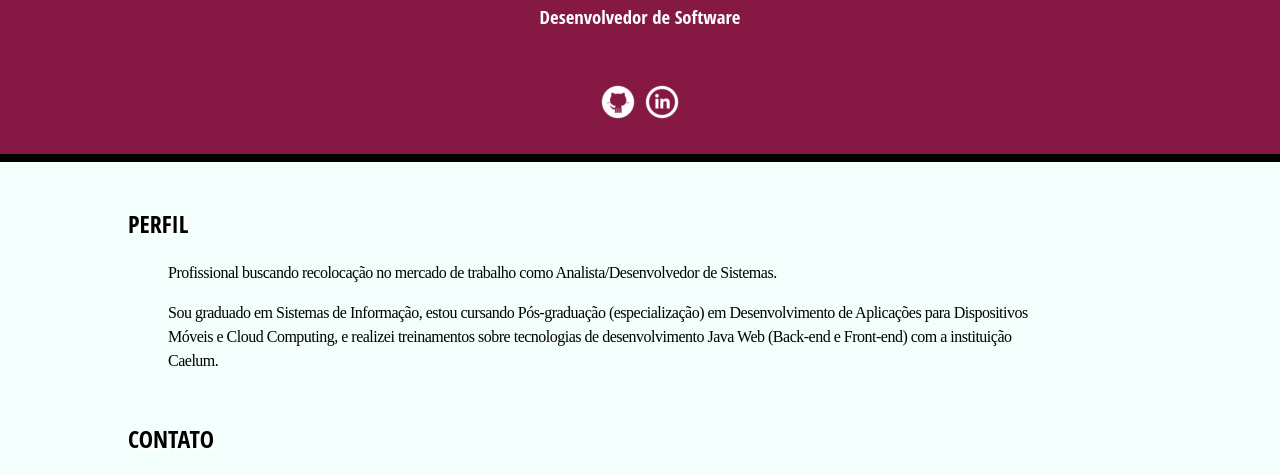
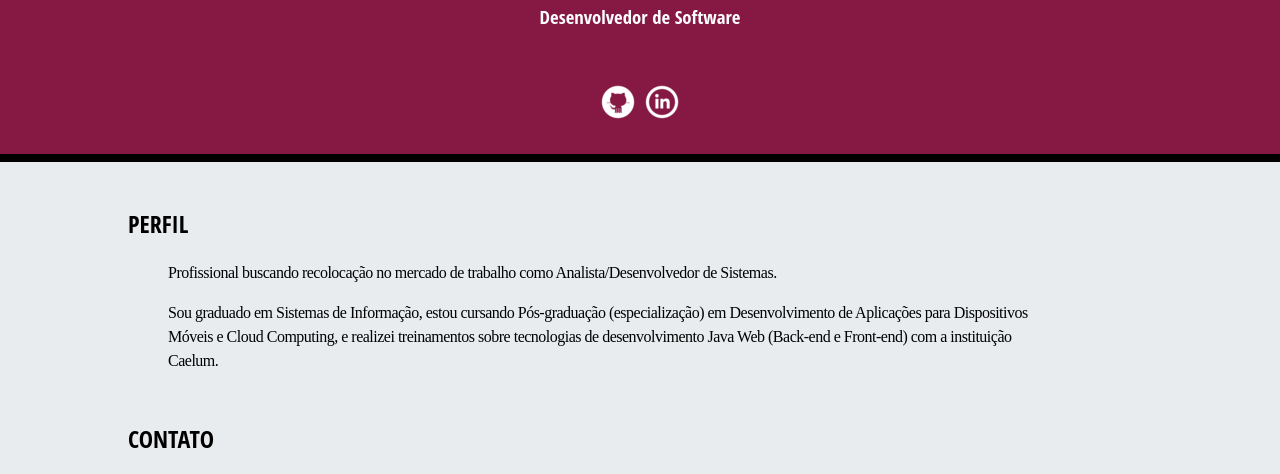
Before and after one commit to RodrigoFranco91/DM121-Trabalho-de-Conclusao, a plain HTML site: page Atividade 1/index.html in a window 1280 px wide. Shown: the part 261-735 px from the top of the page. Drawn offline with Linux system fonts and the light colour scheme.

Commit message:
Alterando background color do Main

```diff
--- a/Atividade 1/css/style.css
+++ b/Atividade 1/css/style.css
@@ -18,7 +18,7 @@ ul{
 }
 
 main{
-    background-color: #F2FFFC;
+    background-color: #e9ecef;
 }
 
 p {
@@ -90,7 +90,6 @@ footer p {
 
 h2, h4, h5{
     text-transform: uppercase;
-    text-shadow: 3px 3px #fff;
 }
 
 header h1{
```
